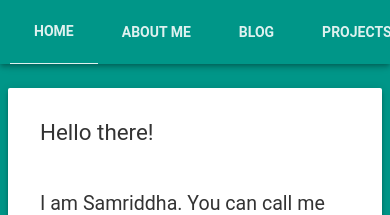
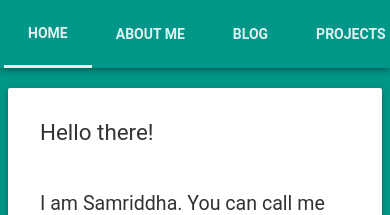
Before and after one commit to samriddhabasu/samriddhabasu.github.io, a Jekyll site: the page built from index.html, in a window 390 px wide. Shown: the top 215 px of the page. Built offline with Jekyll 4.4.1, drawn with Linux system fonts in a browser that asks for light colours; nearby versions of some CDN libraries; comment, search, counter and statistics services are not loaded.

Commit message:
Update @media queries for nav

```diff
--- a/_includes/nav.html
+++ b/_includes/nav.html
@@ -11,11 +11,16 @@
 	}
 	.mdl-layout__header-row {
 		width: 80%;
-		margin: 4px auto;
-		padding: 10px 10px 10px 10px;
+		margin: 2px auto;
+		padding: 10px 4px 10px 4px;
 		z-index: 999;
 	}
-	@media screen and (max-width: 450px) {
+	@media screen and (max-width: 540px) {
+		.mdl-layout__header-row {
+			margin: 6px auto;
+			padding: 10px 4px 10px 4px;
+			z-index: 999;
+		}
 		.mdl-layout__header-row .mdl-navigation__link {
 			padding: 0 8px;
 		}
```
